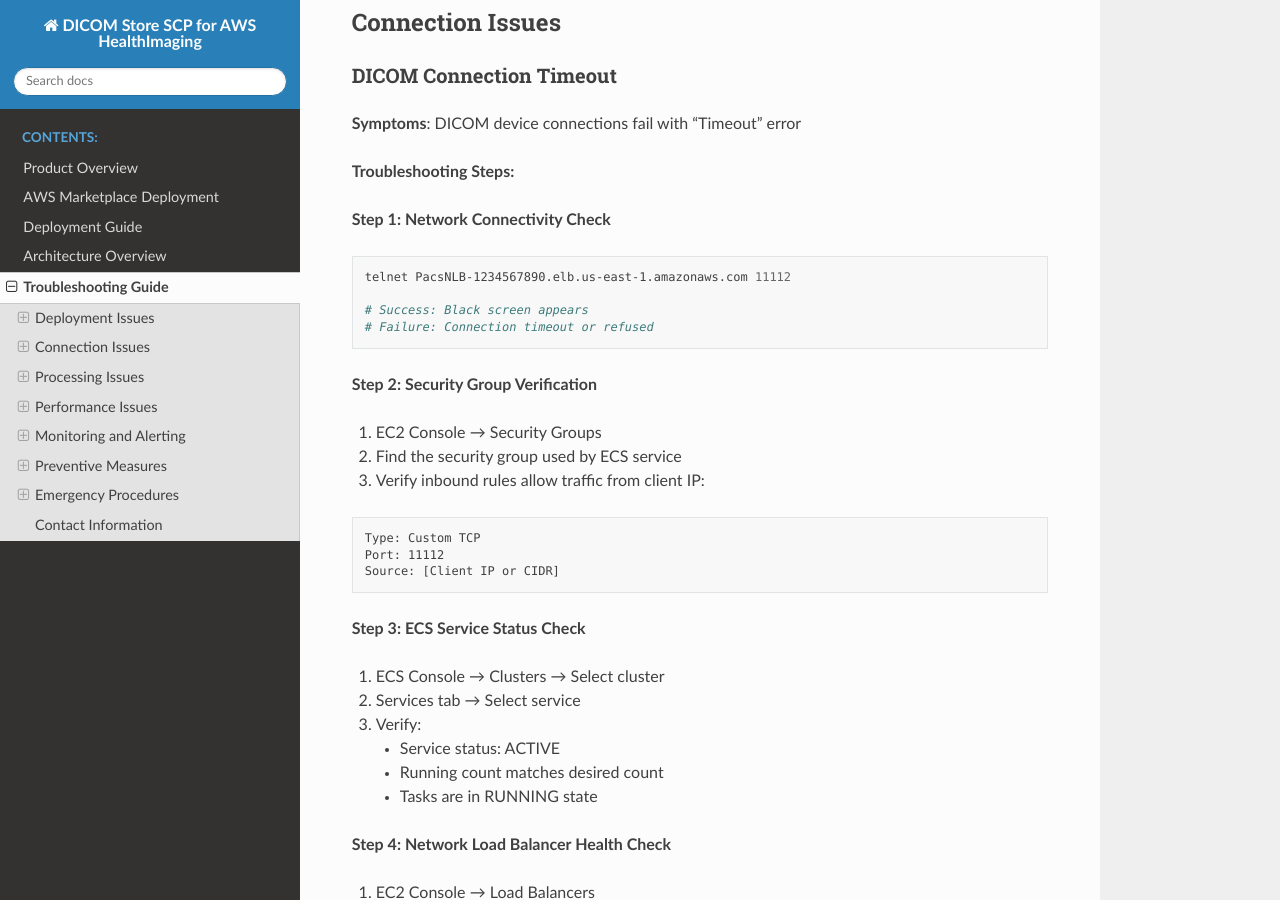
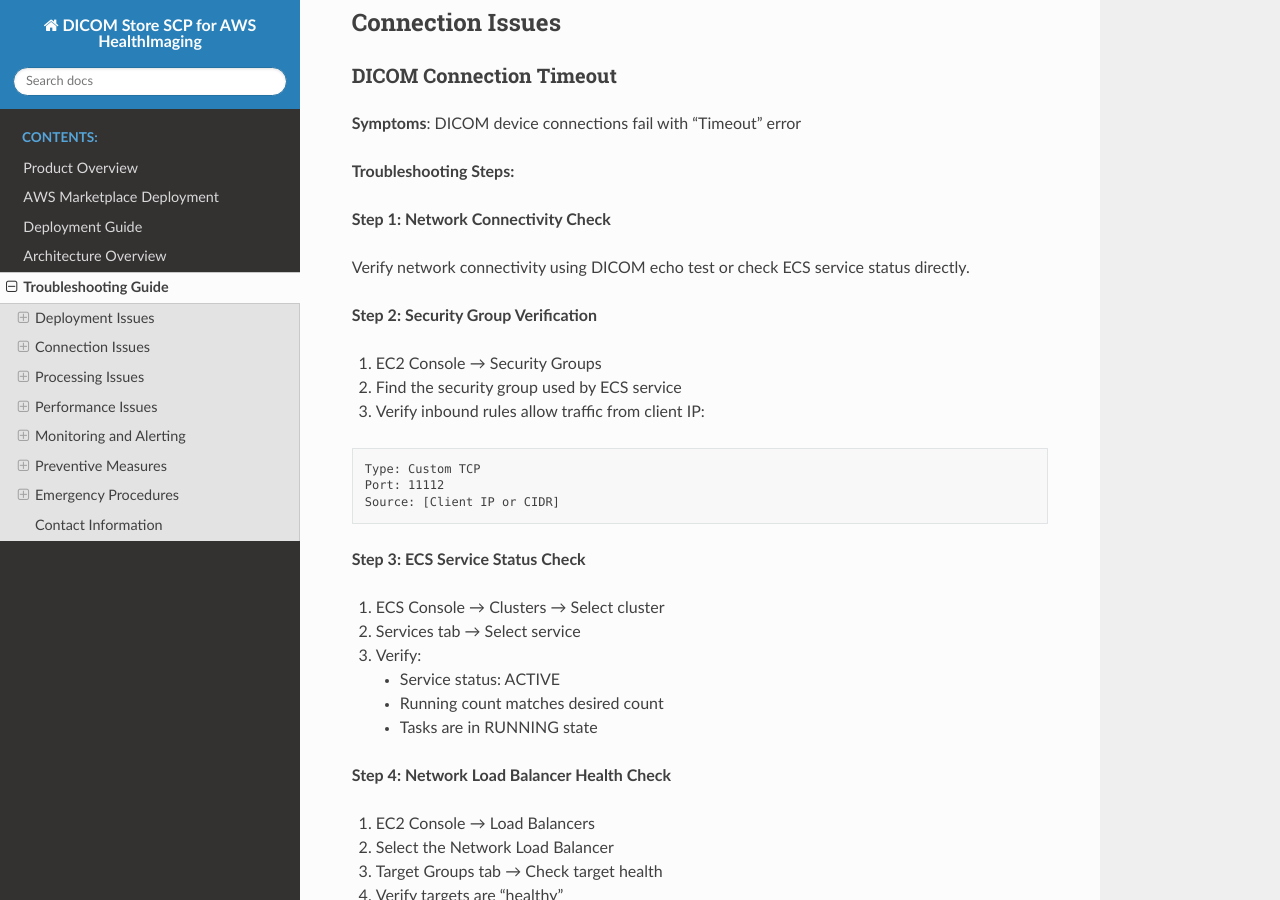
Before and after one commit to mmi-sc/dicom-store-scp-for-ahi, a Sphinx documentation site: the page built from source/troubleshooting.rst, in a window 1280 px wide and 900 px high, scrolled down 1567 px. Built offline with Sphinx 7.4.7 and the Read the Docs theme 3.1.0, drawn with Linux system fonts in a browser that asks for light colours.

Commit message:
Remove telnet connection test references for security reasons

```diff
--- a/source/troubleshooting.rst
+++ b/source/troubleshooting.rst
@@ -86,12 +86,7 @@
 
 **Step 1: Network Connectivity Check**
 
-.. code-block:: bash
-
-   telnet PacsNLB-1234567890.elb.us-east-1.amazonaws.com 11112
-
-   # Success: Black screen appears
-   # Failure: Connection timeout or refused
+Verify network connectivity using DICOM echo test or check ECS service status directly.
 
 **Step 2: Security Group Verification**
 
```
